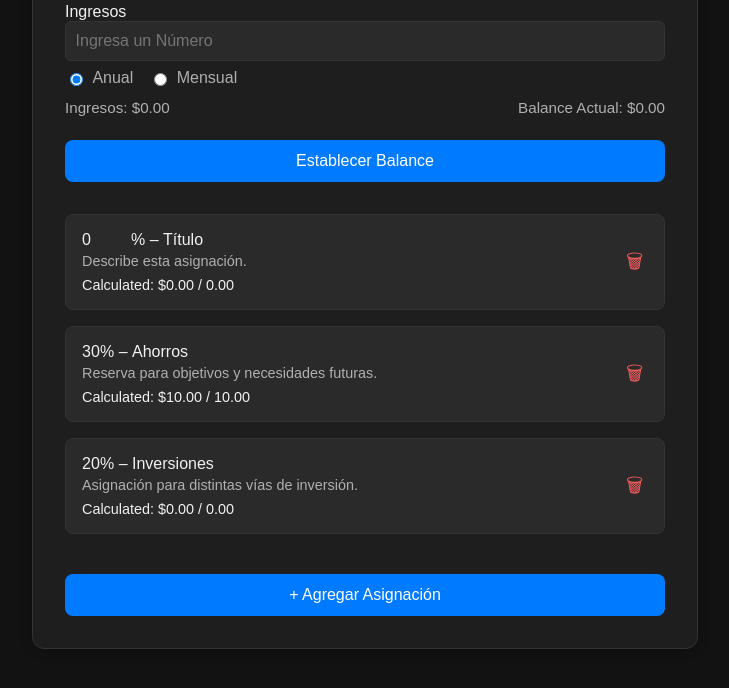
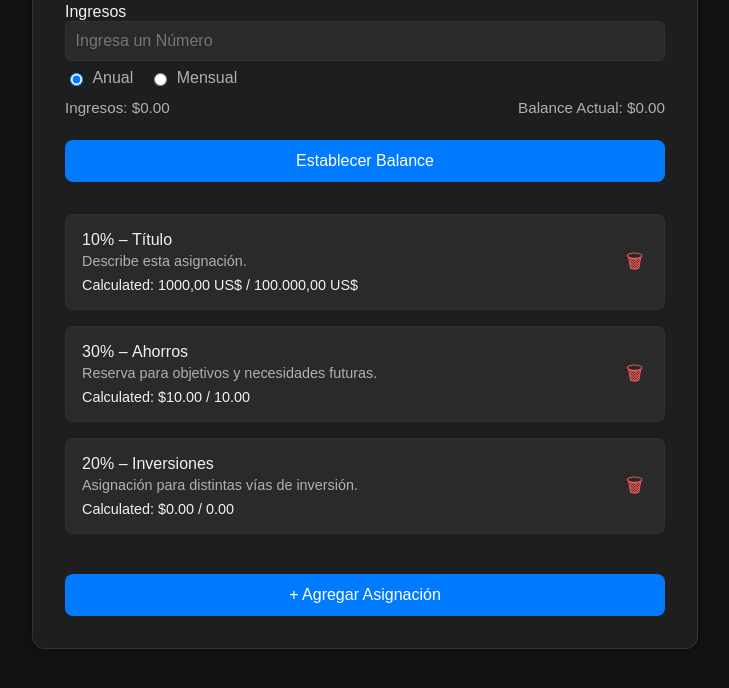
Before and after one commit to frtevez/proyecto_js, a plain HTML site: page index.html in a window 1280 px wide. Both pictures are taken after a click on the button "+ Agregar Asignación". Shown: the part 152-840 px from the top of the page, without its empty margins (275-1004 px from the left). Drawn offline with Linux system fonts and the light colour scheme; some packages are replaced by stand-ins of ours; a script that the page names is missing.

Commit message:
createDistributionCard redo and some stuff else

```diff
--- a/index.html
+++ b/index.html
@@ -33,7 +33,7 @@
       </div>
 
       <div class="distribution-cards" id="distribution-cards">
-        <div class="distribution-card" id="d-card-0">
+        <div class="distribution-card" id="d-card-3">
           <div class="distribution-card-header">
             <div>
               <div class="distribution-card-title">
@@ -65,7 +65,7 @@
           </div>
         </div>
 
-        <div class="distribution-card" id="d-card-1">
+        <div class="distribution-card" id="d-card-0">
           <div class="distribution-card-header">
             <div>
               <div class="distribution-card-title">
--- a/js/main.js
+++ b/js/main.js
@@ -2,7 +2,7 @@ const distributionCards = document.getElementById('distribution-cards');
 const addDistributionCardButton = document.getElementById('add-distribution-card');
 let income = 10000;
 let balance = 1000000;
-let incomeDistribution = [{}, {}];
+let incomeDistribution = [{ 'id': 0 }, { 'id': 3 }];
 
 
 const setBalance = () => {
@@ -52,16 +52,87 @@ const setBalance = () => {
 const setBalanceBtn = document.getElementsByClassName('set-balance-btn')[0];
 setBalanceBtn.addEventListener('click', e => setBalance())
 
+const getCalculatedIncomeAndBalance = (parent, percentage) => {
+    const formattedIncome = (income * (percentage / 100)).toLocaleString('es-ES', { style: 'currency', currency: 'USD' });
+    const formattedBalance = (balance * (percentage / 100)).toLocaleString('es-ES', { style: 'currency', currency: 'USD' });
+    let calculatedIncomeNode = parent.getElementsByClassName('calculated-income')[0];
+    let calculatedBalanceNode = parent.getElementsByClassName('calculated-balance')[0];
+    calculatedIncomeNode.textContent = formattedIncome;
+    calculatedBalanceNode.textContent = formattedBalance;
+}
 
+const updateDistributionCardsInputs = () => {
+    const distributionCardsInputs = document.querySelectorAll('.distribution-card .input');
+    distributionCardsInputs.forEach(input => {
+        const adjustWidth = () => {
+            input.style.width = '1ch';
+            input.style.width = input.scrollWidth + 'px';
+        };
+        adjustWidth();
 
+        const parent = input.closest('.distribution-card');
+        const index = parseInt(parent.id.replace(/\D/g, ''));
 
-const createDistributionCard = () => {
+        const handleInput = (e) => {
+            adjustWidth();
+            const allowedCharacters = /[^a-zA-Z0-9 .,:%()-]/g;
+
+            if (input.tagName === 'DIV') {
+                if (e.data === ' ')
+                    e.preventDefault();
+                else
+                    input.textContent = input.textContent.replace(allowedCharacters, '');
+                incomeDistribution[index].description = input.textContent;
+
+            } else if (input.type === 'text') {
+                input.value = input.value.replace(allowedCharacters, '');
+                incomeDistribution[index].title = input.value;
+
+            } else if (input.type === 'number') {
+                input.value = Math.max(0, Math.min(100, input.value));
+
+                let percentagesSum = incomeDistribution.reduce((sum, distr, idx) => {
+                    return idx === index ? sum : sum + parseInt(distr.percentage);
+                }, 0);
+
+                if ((percentagesSum + parseInt(input.value)) > 100) {
+                    input.value = 100 - percentagesSum;
+                }
+                incomeDistribution[index].percentage = input.value;
+
+                getCalculatedIncomeAndBalance(parent, input.value)
+
+            }
+            console.log(incomeDistribution);
+        };
+
+        input.removeEventListener('input', handleInput);
+        input.addEventListener('input', handleInput);
+    });
+}
+
+const getSmallestUnusedNumber = (array) => {
+    for (let i = 0; i <= array.length; i++) {
+        if (!array.includes(i)) {
+            return i;
+        }
+    }
+
+};
+
+const createDistributionCard = (percentage = 10, title = "Título", description = 'Describe esta asignación.') => {
     let distributionCard = document.createElement("div");
-    const index = incomeDistribution.length;
-    const id = `d-card-${index}`;
+    const id = getSmallestUnusedNumber(incomeDistribution.map(distr => distr.id));
+    const elementId = `d-card-${id}`;
     distributionCard.className = 'distribution-card';
-    distributionCard.id = id;
-    console.log(id);
+    distributionCard.id = elementId;
+
+    incomeDistribution.splice(id, 0, {
+        'id': id,
+        'percentage': percentage,
+        'title': title,
+        'description': description,
+    });
 
 
     distributionCard.innerHTML = `
@@ -74,106 +145,41 @@ const createDistributionCard = () => {
                   max="100"
                   min="0"
                   class="input"
-                  value="0"
+                  value="${percentage}"
                 />% –
                 <input
                   class="input"
                   type="text"
-                  value="Título"
+                  value="${title}"
                   maxlength="45"
                 />
               </div>
               <div class="distribution-card-description">
                 <div class="input" contenteditable="true" >
-                  Describe esta asignación.
+                  ${description}
                 </div>
               </div>
               <div class="distribution-card-values">
-                Calculated: $0.00 / 0.00
+                Calculated: <span class="calculated-income">$0.00</span> / <span class="calculated-balance">0.00</span>
               </div>
             </div>
             <button class="remove-distribution-card"></button>
         </div>
     `
-
-    incomeDistribution[index] = {
-        'percentage': 0,
-        'title': 'Título',
-        'description': 'Describe esta asignación',
-    };
+    //Revisés lo de DOMContentLoaded pero no funcionó y no tengo mucho tiempo.
+    setTimeout(() => getCalculatedIncomeAndBalance(distributionCard, percentage), 0)
 
     let thisCardPercentageDisplay = document.createElement('div');
     thisCardPercentageDisplay.className = "distribution-card-values";
-    const updatePercentageDisplay = () => {
-        const formattedIncome = (income * incomeDistribution[index] / 100).toLocaleString('es-ES', { style: 'currency', currency: 'USD' });
-        const formattedBalance = (balance * incomeDistribution[index] / 100).toLocaleString('es-ES', { style: 'currency', currency: 'USD' });
 
-        thisCardPercentageDisplay.innerHTML = `
-        <p class="distribution-card-percentage">
-        ${incomeDistribution[index]}%
-        </p>
-        <p class="distribution-card-income-x-percentage">
-        Ingreso: ${formattedIncome}
-        </p>
-        <p class="distribution-card-balance-x-percentage">
-        Balance: ${formattedBalance}
-        </p>
-    `;
-    };
-    updatePercentageDisplay();
     return distributionCard;
 };
+
 
 addDistributionCardButton.addEventListener('click', e => {
     let distributionCard = createDistributionCard();
     distributionCards.insertBefore(distributionCard, distributionCards.firstElementChild);
+    updateDistributionCardsInputs();
 });
 
-const distributionCardsInputs = document.querySelectorAll('.distribution-card .input');
-distributionCardsInputs.forEach(input => {
-    const adjustWidth = () => {
-        input.style.width = '1ch';
-        input.style.width = input.scrollWidth + 'px';
-    };
-    adjustWidth();
-    const parent = input.closest('.distribution-card');
-    const index = parseInt(parent.id.replace(/\D/g, ''));
-    input.addEventListener('input', e => {
-        adjustWidth();
-        const allowedCharacters = /[^a-zA-Z0-9 .,:%()-]/g;
-        // Por el momento no se me ocurrio una forma mejor de crear un input con wrap que no sea un div con
-        // contenteditable, y esto tiene ciertos bugs. Por cuestión de tiempo, lo dejo como está.
-        if (input.tagName === 'DIV') {
-            if (e.data === ' ') {
-                e.preventDefault();
-                incomeDistribution[index].description = input.textContent;
-            }
-            else {
-                input.textContent = input.textContent.replace(allowedCharacters, '');
-                incomeDistribution[index].description = input.textContent;
-            };
-        }
-        else if (input.type === 'text') {
-            input.value = input.value.replace(allowedCharacters, '');
-            incomeDistribution[index].title = input.value;
-        }
-        else if (input.type === 'number') {
-            input.value = input.value
-            input.value = Math.max(0, Math.min(100, input.value));
-
-            let percentagesSum = incomeDistribution.reduce((sum, distr, idx) => {
-                return idx === index ? sum : sum + parseInt(distr.percentage);
-            }, 0);
-
-            if ((percentagesSum + parseInt(input.value)) > 100) {
-                input.value = 100 - percentagesSum;
-            }
-            incomeDistribution[index].percentage = input.value;
-            calculatedIncomeNode = parent.getElementsByClassName('calculated-income')[0]
-            calculatedBalanceNode = parent.getElementsByClassName('calculated-balance')[0]
-            calculatedIncomeNode.textContent = income*(input.value/100)
-            calculatedBalanceNode.textContent = balance*(input.value/100)
-        }
-
-    });
-});
+updateDistributionCardsInputs();
```
